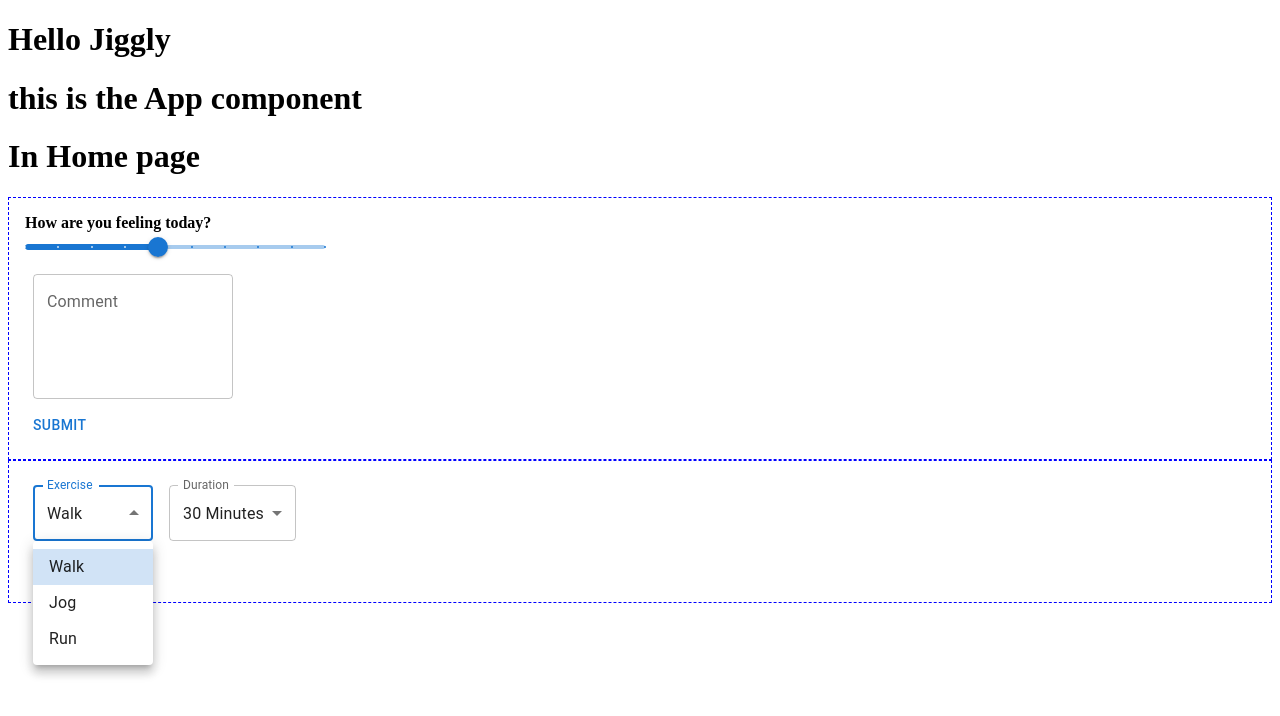
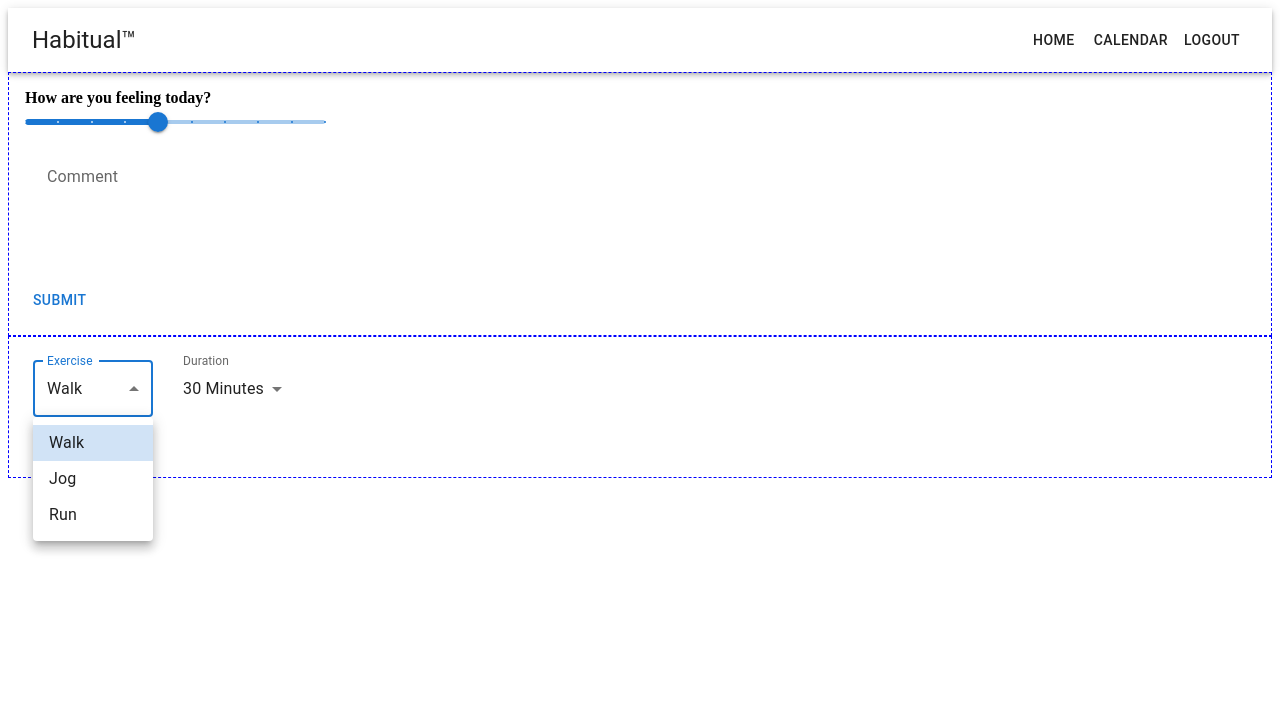
Before and after one commit to Jigglypuff-FTRI4/Habitual, a React app: page / in a window 1280 px wide. Both pictures are taken after a click on the element "Walk". Shown: the top 716 px of the page. Built offline with nearby package versions, Linux system fonts and the light colour scheme.

Commit message:
added navbar to app

```diff
--- a/client/App.jsx
+++ b/client/App.jsx
@@ -11,12 +11,17 @@
 
 import React, { Component } from "react";
 import { render } from "react-dom";
+import NavBar from "./common/NavBar.jsx";
 import Home from "./containers/Home.jsx";
+import { useTheme } from '@mui/material/styles'
 
 export default function App() {
+  const theme = useTheme();
+  theme.palette.mode = 'dark';
   return (
-    <div>
-      <h1>this is the App component</h1>
+    <div id="app">
+      <NavBar />
+      {/* <h1>this is the App component</h1> */}
       <Home />
     </div>
   );
--- /dev/null
+++ b/client/common/NavBar.jsx
@@ -0,0 +1,35 @@
+/**
+ * ************************************
+ *
+ * @module  NavBar.jsx
+ * @author
+ * @date
+ * @description
+ *
+ * ************************************
+ */
+
+import React from 'react';
+import AppBar from '@mui/material/AppBar';
+import Box from '@mui/material/Box';
+import Toolbar from '@mui/material/Toolbar';
+import Typography from '@mui/material/Typography';
+import Button from '@mui/material/Button';
+
+export default function NavBar() {
+  return (
+    <Box>
+      <AppBar position="static" >
+        <Toolbar>
+          <Typography variant="h5" component="h1" sx={{ flexGrow: 1 }}>
+            Habitual&trade;
+          </Typography>
+          {/* <Button color="inherit" onClick={handleOpenLoginModal}>Login</Button>} */}
+          <Button color="inherit">Home</Button>
+          <Button color="inherit">Calendar</Button>
+          <Button color="inherit">Logout</Button>
+        </Toolbar>
+      </AppBar>
+    </Box>
+  );
+}
--- a/client/components/Exercise.jsx
+++ b/client/components/Exercise.jsx
@@ -26,19 +26,15 @@ const Exercise = (props) => {
           <FormControl sx={{ m: 1, minWidth: 120 }}>
             <InputLabel id="exercise-label">Exercise</InputLabel>
             <Select
-              // setExerciseSubmitted={props.setExerciseSubmitted}
               labelId="exercise-label"
               id="exercise-select"
-              defaultValue={1}
+              defaultValue={"Walk"}
               label="Exercise"
               onChange={props.setExerciseSubmitted}
             >
-              <MenuItem value={1}>Walk</MenuItem>
-              <MenuItem value={2}>Jog</MenuItem>
-              <MenuItem value={3}>Run</MenuItem>
-              {/* <MenuItem value={"Walk"}>Walk</MenuItem>
+              <MenuItem value={"Walk"}>Walk</MenuItem>
               <MenuItem value={"Jog"}>Jog</MenuItem>
-              <MenuItem value={"Run"}>Run</MenuItem> */}
+              <MenuItem value={"Run"}>Run</MenuItem>
             </Select>
           </FormControl>
           <FormControl sx={{ m: 1, minWidth: 120 }}>
--- a/client/components/Mood.jsx
+++ b/client/components/Mood.jsx
@@ -36,21 +36,7 @@ const Mood = (props) => {
     </Box>
   );
 };
-// function BoxSx() {
-//   return (
-//     <Box
-//       sx={{
-//         width: 300,
-//         height: 300,
-//         backgroundColor: "primary.dark",
-//         "&:hover": {
-//           backgroundColor: "primary.main",
-//           opacity: [0.9, 0.8, 0.7],
-//         },
-//       }}
-//     />
-//   );
-// }
+
 function valuetext(value) {
   return value;
 }
@@ -58,7 +44,7 @@ function DiscreteSlider(props) {
   return (
     <Box sx={{ width: 300 }}>
       <Slider
-        aria-label="Temperature"
+        aria-label="Mood"
         defaultValue={5}
         getAriaValueText={(value) => {
           props.setMoodSubmitted(value);
@@ -95,5 +81,20 @@ function MultilineTextFields(props) {
     </Box>
   );
 }
+// function BoxSx() {
+//   return (
+//     <Box
+//       sx={{
+//         width: 300,
+//         height: 300,
+//         backgroundColor: "primary.dark",
+//         "&:hover": {
+//           backgroundColor: "primary.main",
+//           opacity: [0.9, 0.8, 0.7],
+//         },
+//       }}
+//     />
+//   );
+// }
 
 export default Mood;
--- a/client/containers/Home.jsx
+++ b/client/containers/Home.jsx
@@ -37,8 +37,6 @@ const Home = (props) => {
   if (submitComplete === false) {
     return (
       <div id="home-box">
-        <h1> In Home page</h1>
-        {/* { console.log('test')} */}
         <Mood
           setMoodSubmitted={setMoodSubmitted}
           setCommentSubmitted={setCommentSubmitted}
--- a/index.html
+++ b/index.html
@@ -5,7 +5,6 @@
     <meta http-equiv="X-UA-Compatible" content="IE=edge" />
     <meta name="viewport" content="width=device-width, initial-scale=1.0" />
     <title>Habitual</title>
-    <h1>Hello Jiggly</h1>
   </head>
   <body>
     <div id="root"></div>
```
